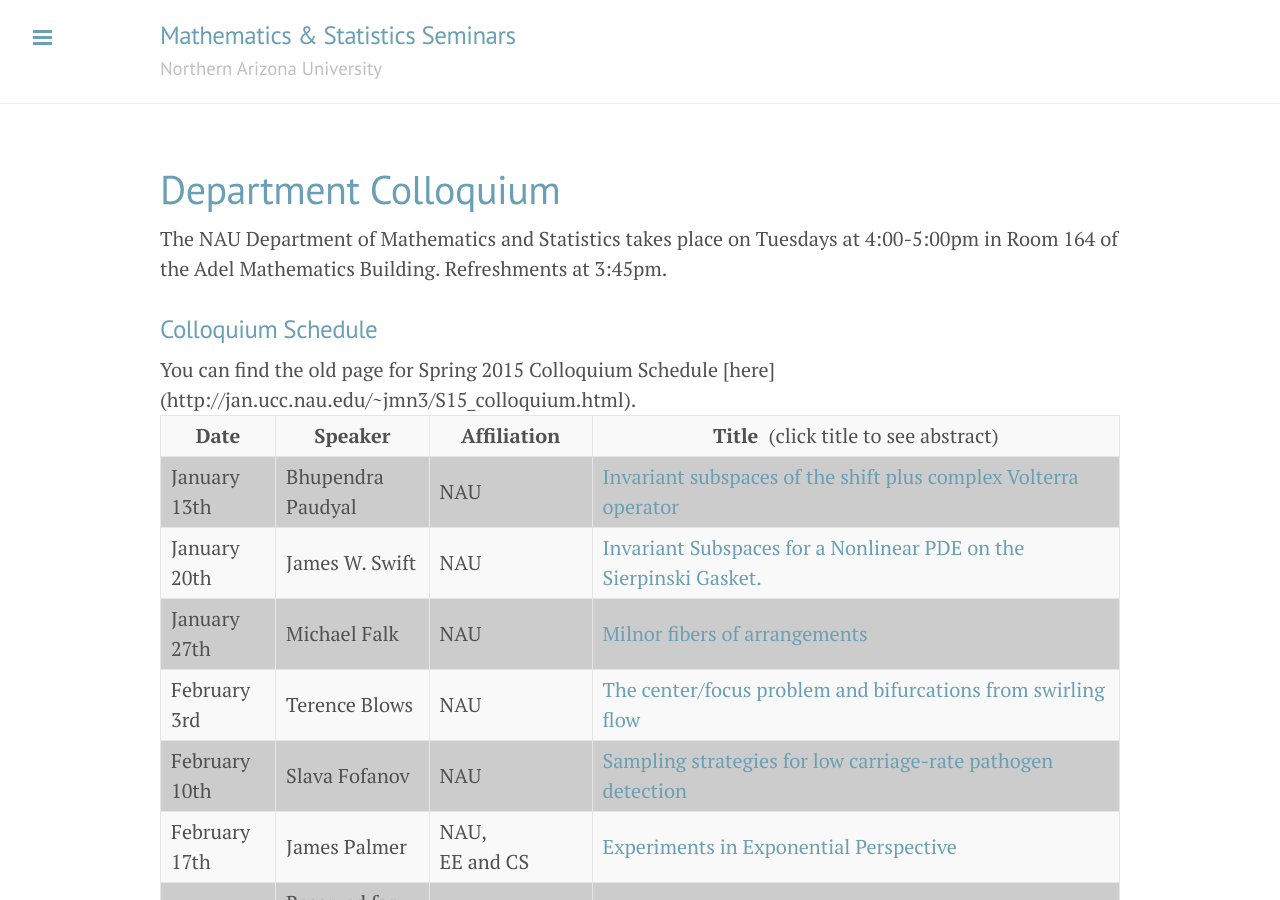
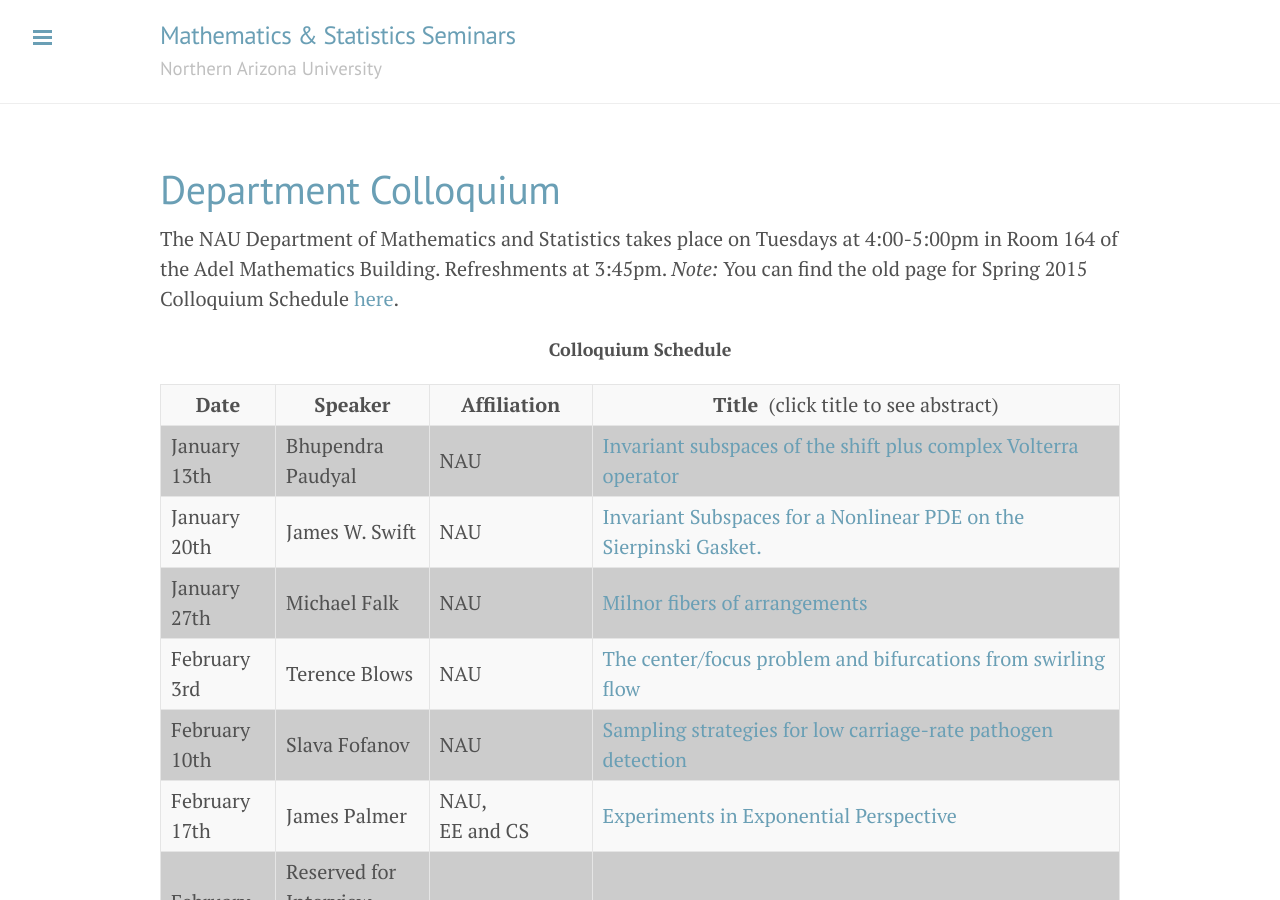
Before and after one commit to NAUMathStat/seminars, a Jekyll site: the page built from colloquiumSpring2015.md, in a window 1280 px wide and 900 px high. Built offline with Jekyll 4.4.1, drawn with Linux system fonts in a browser that asks for light colours; Markdown is read by kramdown in place of the engine named in the settings.

Commit message:
Done playing

```diff
--- a/colloquiumSpring2015.md
+++ b/colloquiumSpring2015.md
@@ -4,16 +4,14 @@ title: Department Colloquium
 ---
 
 The NAU Department of Mathematics and Statistics takes place on Tuesdays at 4:00-5:00pm in Room 164 of the Adel Mathematics
-Building. Refreshments at 3:45pm.
-
-### Colloquium Schedule ###
+Building. Refreshments at 3:45pm.  *Note:* You can find the old page for Spring 2015 Colloquium Schedule [here](http://jan.ucc.nau.edu/~jmn3/S15_colloquium.html).
 
 <table width="90%" height="381" border="" align="center" bordercolor="#333333" bgcolor="#CCCCCC">
-<!-- <caption>
+<caption>
 <center>
   <p><b><font size="+1">Colloquium Schedule</font></b></p>
   </center>
-</caption> -->
+</caption>
 
 <tbody><tr>
 <td width="12%">
@@ -149,5 +147,3 @@ Invariant Subspaces for a Nonlinear PDE on the Sierpinski Gasket.</a></td>
   <td>TBA</td>
 <td>TBA</td>
 </tr>
-
-You can find the old page for Spring 2015 Colloquium Schedule [here](http://jan.ucc.nau.edu/~jmn3/S15_colloquium.html).
```
